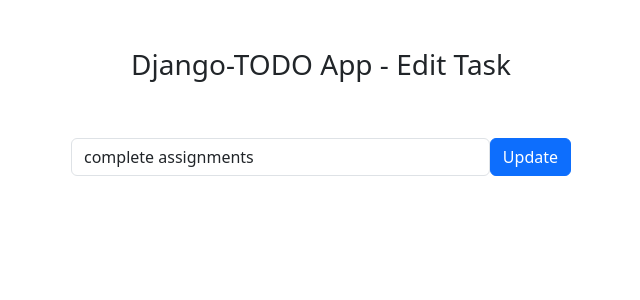
After one commit to Bablukumar20/todo, a Django app: page /todo/edit_task/1/ in a window 1280 px wide. The commit adds this page. Shown: the top 300 px of the page, without its empty margins (319-959 px from the left). Run offline with Django 5.2, Linux system fonts and the light colour scheme; data comes from the database, SQL or seed files in the repository; both versions use the stored data as it was after the commit.

Commit message:
todo app final

```diff
--- /dev/null
+++ b/ToDo/templates/edit_task.html
@@ -0,0 +1,31 @@
+<!DOCTYPE html>
+<html lang="en">
+<head>
+    <meta charset="UTF-8">
+    <meta name="viewport" content="width=device-width, initial-scale=1.0">
+    <title> Edit Task - Django TODO App </title>
+
+
+     <link href="https://cdn.jsdelivr.net/npm/bootstrap@5.3.0-alpha1/dist/css/bootstrap.min.css" rel="stylesheet" integrity="sha384-GLhlTQ8iRABdZLl6O3oVMWSktQOp6b7In1Zl3/Jr59b6EGGoI1aFkw7cmDA6j6gD" crossorigin="anonymous">
+    <script src="https://cdn.jsdelivr.net/npm/bootstrap@5.3.0-alpha1/dist/js/bootstrap.bundle.min.js" integrity="sha384-w76AqPfDkMBDXo30jS1Sgez6pr3x5MlQ1ZAGC+nuZB+EYdgRZgiwxhTBTkF7CXvN" crossorigin="anonymous"></script>
+    <!-- Font Awesome Icons -->
+    <link rel="stylesheet" href="https://cdnjs.cloudflare.com/ajax/libs/font-awesome/4.7.0/css/font-awesome.min.css">
+
+</head>
+<body>
+    <div class="container">
+        <h3 class="pt-5 pb-5 text-center">Django-TODO App - Edit Task </h3>
+                        <form action="{% url 'edit_task' get_task.pk %}" method="POST" style="width: 500px; margin: auto;">
+                    {% csrf_token %}
+                    <div class="form-group">
+                        <span style="display: flex;">
+                            <input type="text" name="task" class="form-control" placeholder="Add a task" value="{{ get_task.task }}">
+                            <button type="submit" class="btn btn-primary">Update</button>
+                        </span>
+                    </div>
+                </form>
+
+    </div>
+
+</body>
+</html>
--- a/ToDo/todo/urls.py
+++ b/ToDo/todo/urls.py
@@ -1,5 +1,14 @@
 from django.urls import path
 from . import views
 urlpatterns = [
+    #addTask
     path('addTask/', views.addTask, name='addTask'),
+    # Mark as Done
+    path('mark_as_done/<int:pk>/', views.mark_as_done, name='mark_as_done'),
+    # Mark as Undone
+    path('mark_as_Undone/<int:pk>/', views.mark_as_Undone, name='mark_as_Undone'),
+    #EDIT Feature
+    path('edit_task/<int:pk>/', views.edit_task, name='edit_task'),
+    # Delete Task
+    path('delete_task/<int:pk>/', views.delete_task, name='delete_task'),
 ]
--- a/ToDo/todo/views.py
+++ b/ToDo/todo/views.py
@@ -1,4 +1,4 @@
-from django.shortcuts import redirect, render
+from django.shortcuts import get_object_or_404, redirect, render
 from django.http import HttpResponse
 from .models import Task
 
@@ -8,3 +8,41 @@
     task = request.POST['task']
     Task.objects.create(task=task)
     return redirect('home')
+
+
+
+
+def mark_as_done(request, pk):
+    task = get_object_or_404(Task, pk=pk)
+    task.is_completed = True
+    task.save()
+    return redirect('home')
+
+
+def mark_as_Undone(request, pk):
+    task = get_object_or_404(Task, pk=pk)
+    task.is_completed = False
+    task.save()
+    return redirect('home')
+
+
+def edit_task(request, pk):
+    get_task = get_object_or_404(Task, pk=pk)
+    if request.method == 'POST':
+        new_task = request.POST['task']
+        get_task.task = new_task
+        get_task.save()
+        return redirect('home')
+
+    else:
+        context = {
+            'get_task': get_task,
+        }
+
+    return render(request, 'edit_task.html', context)
+
+
+def delete_task(request, pk):
+    task = get_object_or_404(Task, pk=pk)
+    task.delete()
+    return redirect('home')
```
Also changed, not shown: ToDo/templates/home.html (+10 -5 lines), ToDo/todo_main/views.py (+8 -2 lines), ToDo/db.sqlite3.
